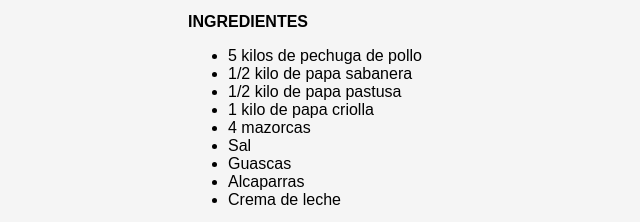
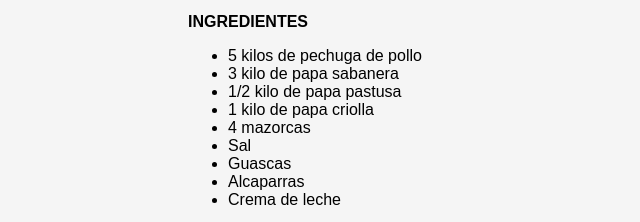
Before and after one commit to YaninaP4002/recetascocinasonline, a plain HTML site: page recetas/Colombia/ajiaco.html in a window 1280 px wide. Shown: the part 514-736 px from the top of the page, 52-692 px from the left. Drawn offline with Linux system fonts and the light colour scheme.

Commit message:
se modifica la cantidad de papas

```diff
--- a/recetas/Colombia/ajiaco.html
+++ b/recetas/Colombia/ajiaco.html
@@ -30,7 +30,7 @@
         <b>INGREDIENTES</b>
         <ul>
             <li>5 kilos de pechuga de pollo</li>
-            <li>1/2 kilo de papa sabanera</li>
+            <li>3 kilo de papa sabanera</li>
             <li>1/2 kilo de papa pastusa</li>
             <li>1 kilo de papa criolla</li>
             <li>4 mazorcas</li>
```
